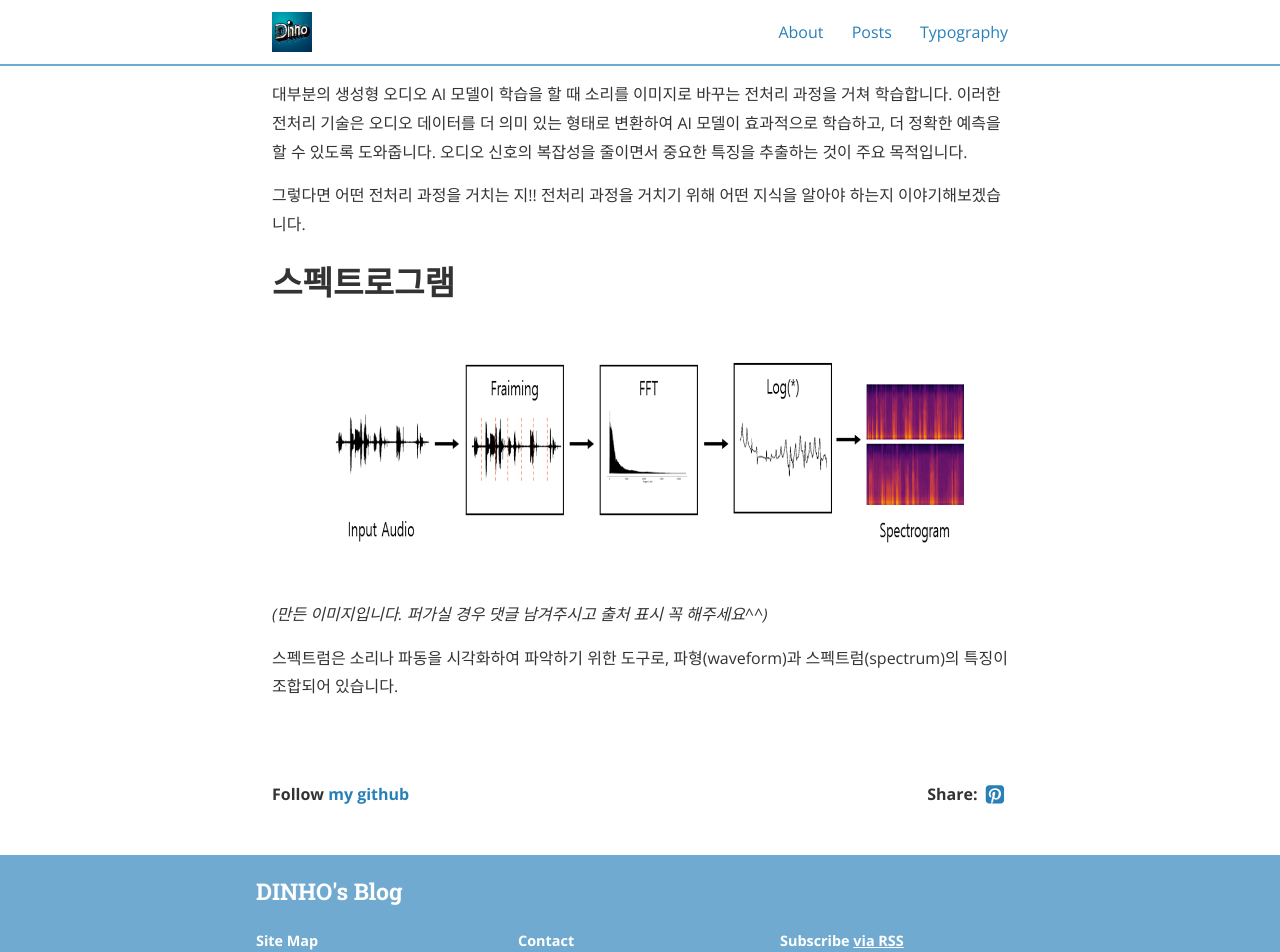
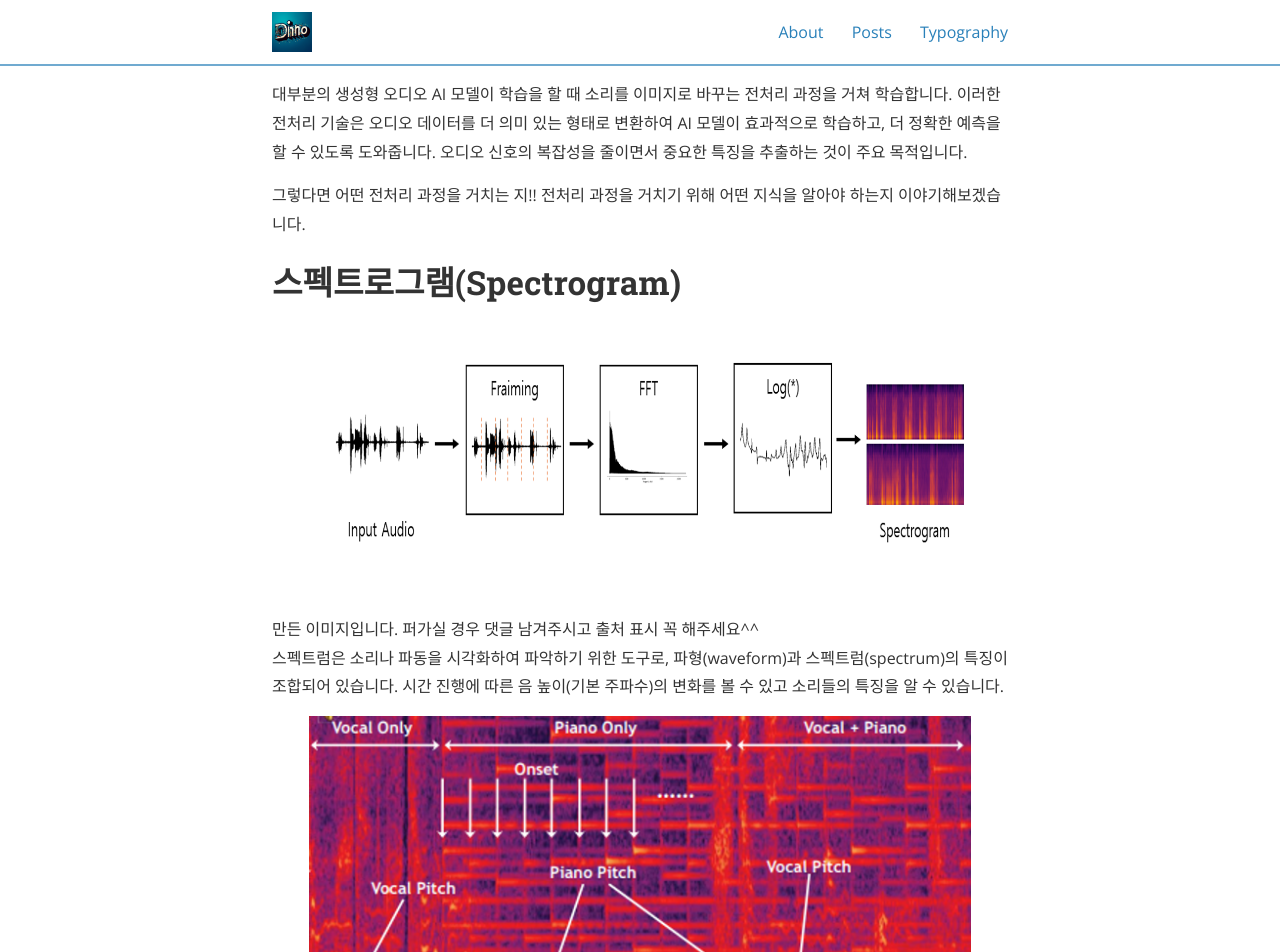
Before and after one commit to dinhoitt/dinhoitt.github.io, a Jekyll site: the page built from _posts/2024-01-20-음성 신호 처리 이론.md, in a window 1280 px wide and 1400 px high, scrolled down 542 px. Shown: the top 952 px of the window. Built offline with Jekyll 4.4.1, drawn with Linux system fonts in a browser that asks for light colours; nearby versions of some CDN libraries; comment, search, counter and statistics services are not loaded; some of the changed text lies outside the part shown.

Commit message:
ㅇㅁㅈ수정 : ;

```diff
--- a/_posts/2024-01-20-음성 신호 처리 이론.md
+++ b/_posts/2024-01-20-음성 신호 처리 이론.md
@@ -13,9 +13,18 @@
 
 그렇다면 어떤 전처리 과정을 거치는 지!! 전처리 과정을 거치기 위해 어떤 지식을 알아야 하는지 이야기해보겠습니다.
 
-# 스펙트로그램
+# 스펙트로그램(Spectrogram)
 
 <img src="/assets/post/음성신호처리.png">
-_(만든 이미지입니다. 퍼가실 경우 댓글 남겨주시고 출처 표시 꼭 해주세요^^)_
+<figcaption> 만든 이미지입니다. 퍼가실 경우 댓글 남겨주시고 출처 표시 꼭 해주세요^^ </figcaption>
 
-스펙트럼은 소리나 파동을 시각화하여 파악하기 위한 도구로, 파형(waveform)과 스펙트럼(spectrum)의 특징이 조합되어 있습니다.
+스펙트럼은 소리나 파동을 시각화하여 파악하기 위한 도구로, 파형(waveform)과 스펙트럼(spectrum)의 특징이 조합되어 있습니다. 시간 진행에 따른 음 높이(기본 주파수)의 변화를 볼 수 있고 소리들의 특징을 알 수 있습니다.
+
+<img src="/assets/post/스펙트로그램1.png">
+
+# 스펙트럼(Spectrum)
+
+소리에서 스펙트럼은 소리의 특성을 한 눈에 알아볼 수 있습니다.
+
+<img src="https://blog.kakaocdn.net/dn/Bt9MZ/btqDCY5mRRM/Pu0xZZJ9KJGh0eoZGmnz7k/img.png" srcset="https://img1.daumcdn.net/thumb/R1280x0/?scode=mtistory2&amp;fname=https%3A%2F%2Fk.kakaocdn.net%2Fdn%2F08dKa%2FbtqwP7774JQ%2F7uGNF1kuHGXucRDH6YzDZK%2Fimg.png" data-origin-width="678" data-origin-height="320" data-ke-mobilestyle="widthContent" onerror="this.onerror=null; this.src='//t1.daumcdn.net/tistory_admin/static/images/no-image-v1.png'; this.srcset='//t1.daumcdn.net/tistory_admin/static/images/no-image-v1.png';">
+<figcaption>http://www.speech.cs.cmu.edu/15-492/slides/03_mfcc.pdf</figcaption>
```
Also changed, not shown: assets/post/스펙트로그램1.png (added).
